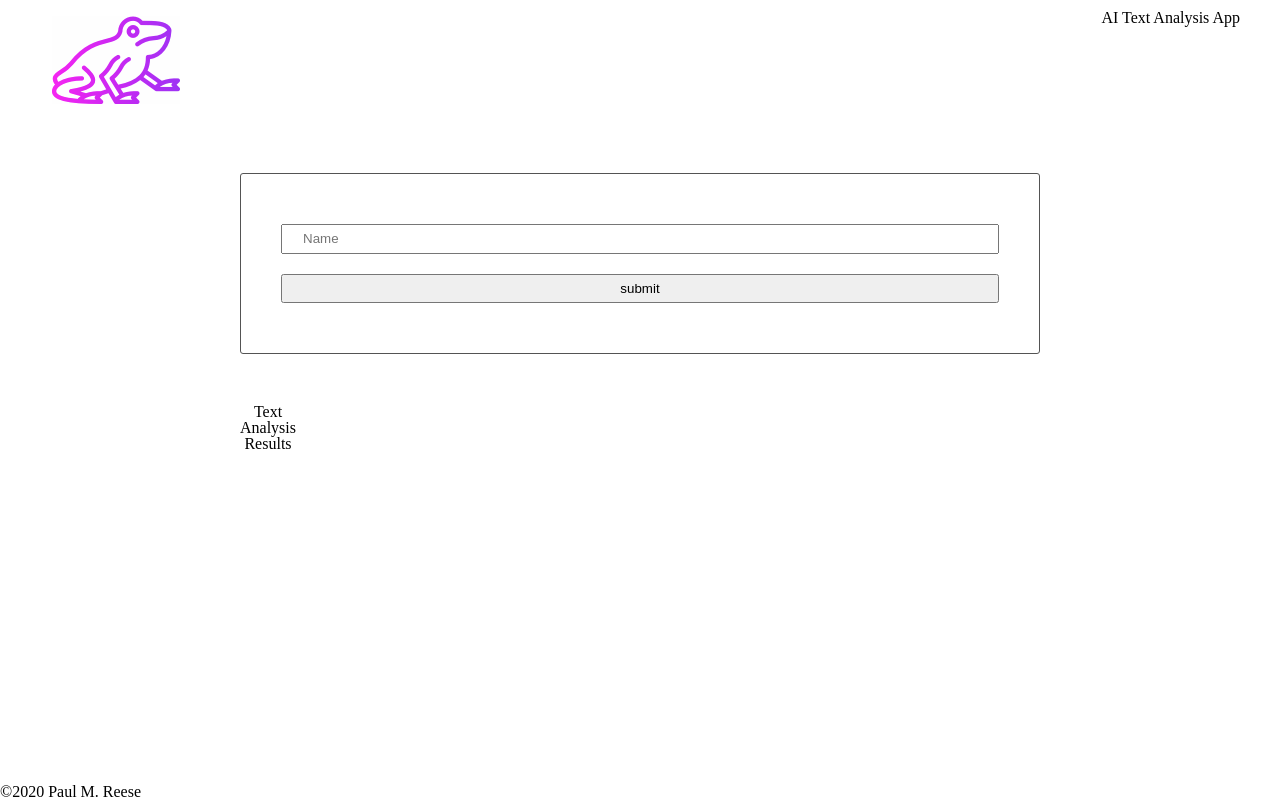
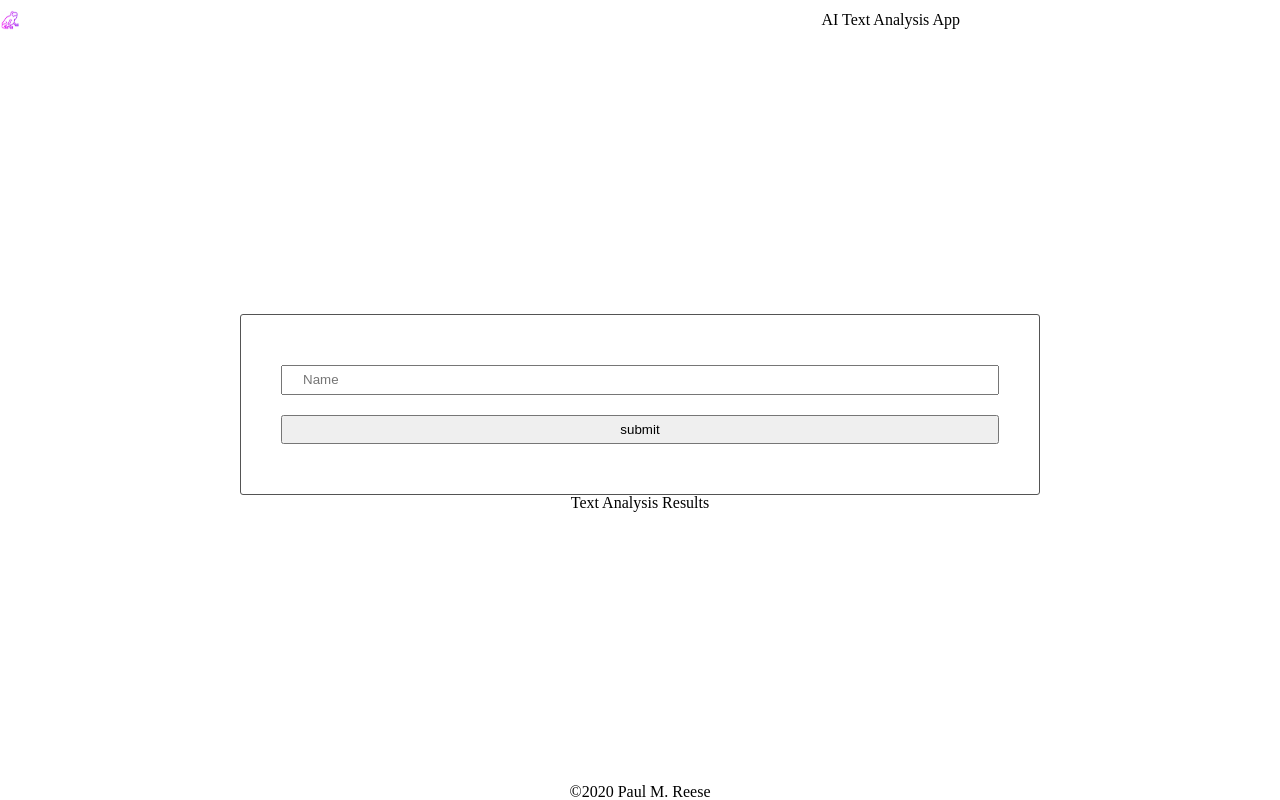
Before and after one commit to paulmreese/natural-language-processing, a website: page src/client/views/index.html in a window 1280 px wide. Drawn offline with nearby package versions, Linux system fonts and the light colour scheme; files that its build step writes are made by us from their sources.

Commit message:
Position elements

```diff
--- a/src/client/styles/base.scss
+++ b/src/client/styles/base.scss
@@ -1,14 +1,29 @@
 body {
     display: flex;
     flex-direction: column;
+    justify-content: center;
+    align-self: center;
     min-height: 100vh;
+    margin: 0;
 }
 
 main {
     flex: 2;
+    display: flex;
+    flex-direction: column;
+    justify-content: center;
+    align-items: center;
 }
 
 section {
+    width: 100%;
     max-width: 800px;
-    margin: 50px auto;
+    display: flex;
+    flex-direction: column;
+    justify-content: center;
+    table {
+      display: flex;
+      flex-direction: column;
+      justify-content: center;
+    }
 }
--- a/src/client/styles/footer.scss
+++ b/src/client/styles/footer.scss
@@ -0,0 +1,4 @@
+footer {
+    align-self: center;
+    max-width: 960px;
+}
--- a/src/client/styles/header.scss
+++ b/src/client/styles/header.scss
@@ -1,5 +1,30 @@
 header {
     display: flex;
     justify-content: space-between;
-    padding: 10px 40px;
+    align-items: center;
+    flex-direction: row;
+    flex-wrap: nowrap;
+    padding: 10px 0;
+    width: 100%;
+    max-width: 960px;
+
+    div {
+        display: inline-flex;
+        padding: 0;
+        margin: 0;
+        min-width: 20px;
+        width: auto;
+        max-width: 350px;
+    }
+
+    img {
+        width: 20px;
+        height: 20px;
+    }
+
+    h1 {
+      display: inline-flex;
+      text-align: right;
+      max-width: 400px;
+    }
 }
--- a/src/client/styles/resets.scss
+++ b/src/client/styles/resets.scss
@@ -29,7 +29,7 @@ time, mark, audio, video {
 }
 /* HTML5 display-role reset for older browsers */
 article, aside, details, figcaption, figure,
-footer, header, hgroup, menu, nav, section {
+footer, hgroup, menu, nav, section {
 	display: block;
 }
 body {
--- a/src/client/views/index.html
+++ b/src/client/views/index.html
@@ -14,13 +14,11 @@
 
         <header>
             <div class="logo-container">
-                <img src="../img/Mesmerizing-Frog-Logo.png" class="logo">
+                <img src="/img/Mesmerizing-Frog-Logo.png" class="logo">
             </div>
-            <div class="title">
-                <h1>
-                    AI Text Analysis App
-                </h1>
-            </div>
+            <h1>
+                AI Text Analysis App
+            </h1>
         </header>
 
         <main>
```
